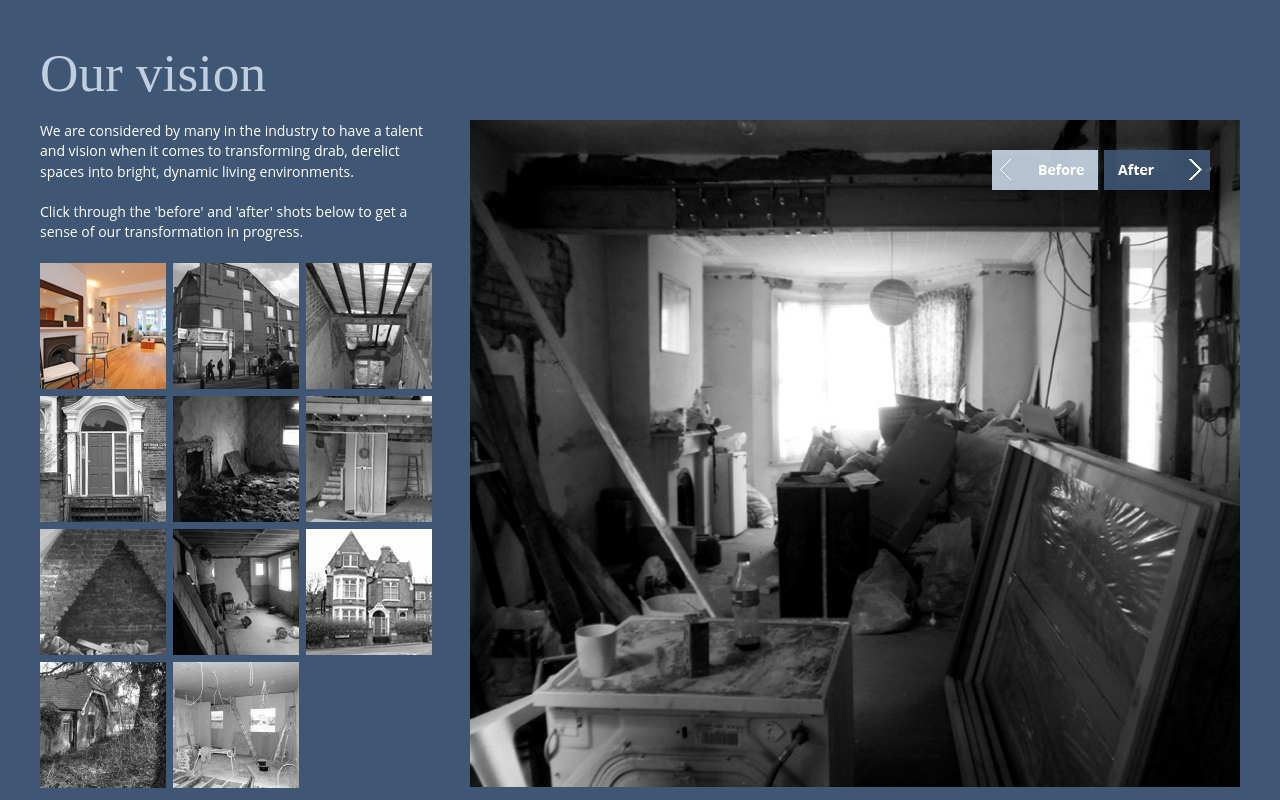
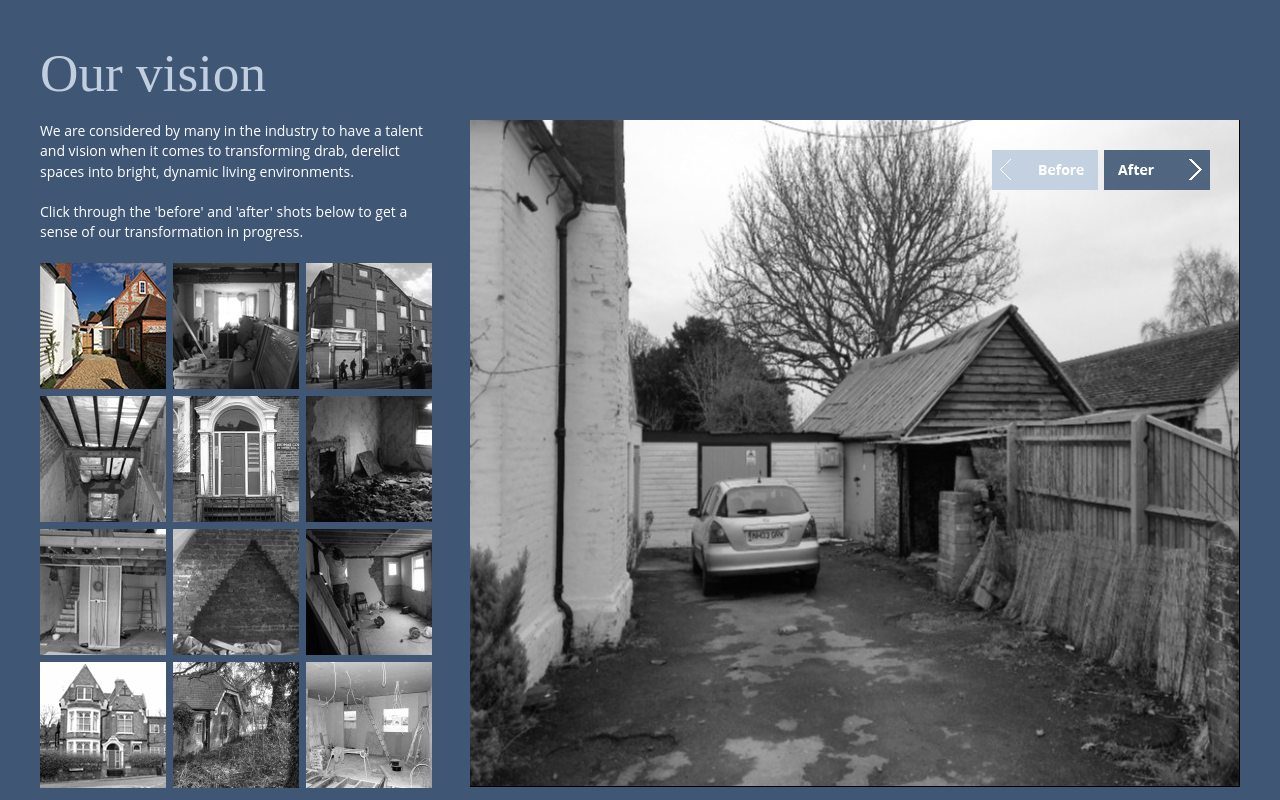
Before and after one commit to julianellis/lightspacegroup, a plain HTML site: page index.html in a window 1280 px wide. Shown: the part 960-1760 px from the top of the page. Drawn offline with Linux system fonts and the light colour scheme; some packages are replaced by stand-ins of ours.

Commit message:
Our vision changes

```diff
--- a/index.html
+++ b/index.html
@@ -76,7 +76,8 @@
 			<p>We are considered by many in the industry to have a talent and vision when it comes to transforming drab, derelict spaces into bright, dynamic living environments.</p>
 			<p>Click through the 'before' and 'after' shots below to get a sense of our transformation in progress.</p>
 			<ul class="thumbs">
-			<li class="on"><a href="img/vision/before/one.jpg" data-module="#item1" title="Click to view"><img src="img/vision/thumbs/one.jpg" alt="Click to view" height="126" width="252" /></a></li>
+			<li class="on"><a href="img/vision/before/twelve.jpg" data-module="#item12" title="Click to view"><img src="img/vision/thumbs/twelve.jpg" alt="Click to view" height="126" width="252" /></a></li>
+			<li><a href="img/vision/before/one.jpg" data-module="#item1" title="Click to view"><img src="img/vision/thumbs/one.jpg" alt="Click to view" height="126" width="252" /></a></li>
 			<li><a href="/img/vision/before/two.jpg" data-module="#item2" title="Click to view"><img src="img/vision/thumbs/two.jpg" alt="Click to view" height="126" width="252" /></a></li>
 			<li><a href="/img/vision/before/three.jpg" data-module="#item3" title="Click to view"><img src="img/vision/thumbs/three.jpg" alt="Click to view" height="126" width="252" /></a></li>
 			<li><a href="/img/vision/before/four.jpg" data-module="#item4" title="Click to view"><img src="img/vision/thumbs/four.jpg" alt="Click to view" height="126" width="252" /></a></li>
@@ -92,10 +93,10 @@
 		<div class="showcase">
 			<div class="imgs">
 				<figure class="after hide">
-					<img src="/img/vision/after/one.jpg" alt="Name of Item 1 - After" height="645" width="745" />
+					<img src="/img/vision/after/twelve.jpg" alt="Name of Item 12 - After" height="645" width="745" />
 				</figure>
 				<figure class="before">
-					<img src="/img/vision/before/one.jpg" alt="Name of Item 1 - Before" height="645" width="745" />
+					<img src="/img/vision/before/twelve.jpg" alt="Name of Item 12 - Before" height="645" width="745" />
 				</figure>
 			</div>
 			<div class="controls hide">
```
Also changed, not shown: img/vision/after/twelve.jpg (added), img/vision/before/twelve.jpg (added), img/vision/thumbs/twelve.jpg (added), 2 other files.
